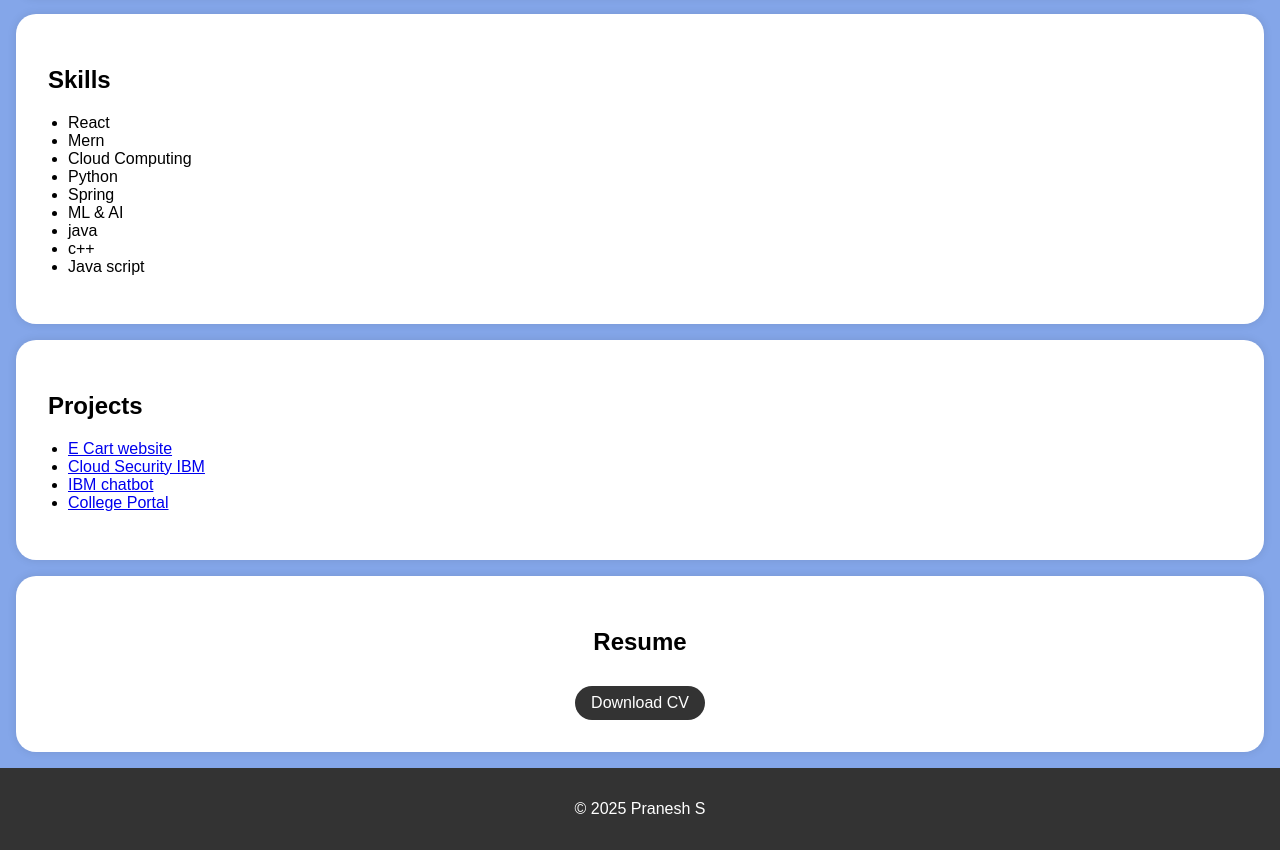
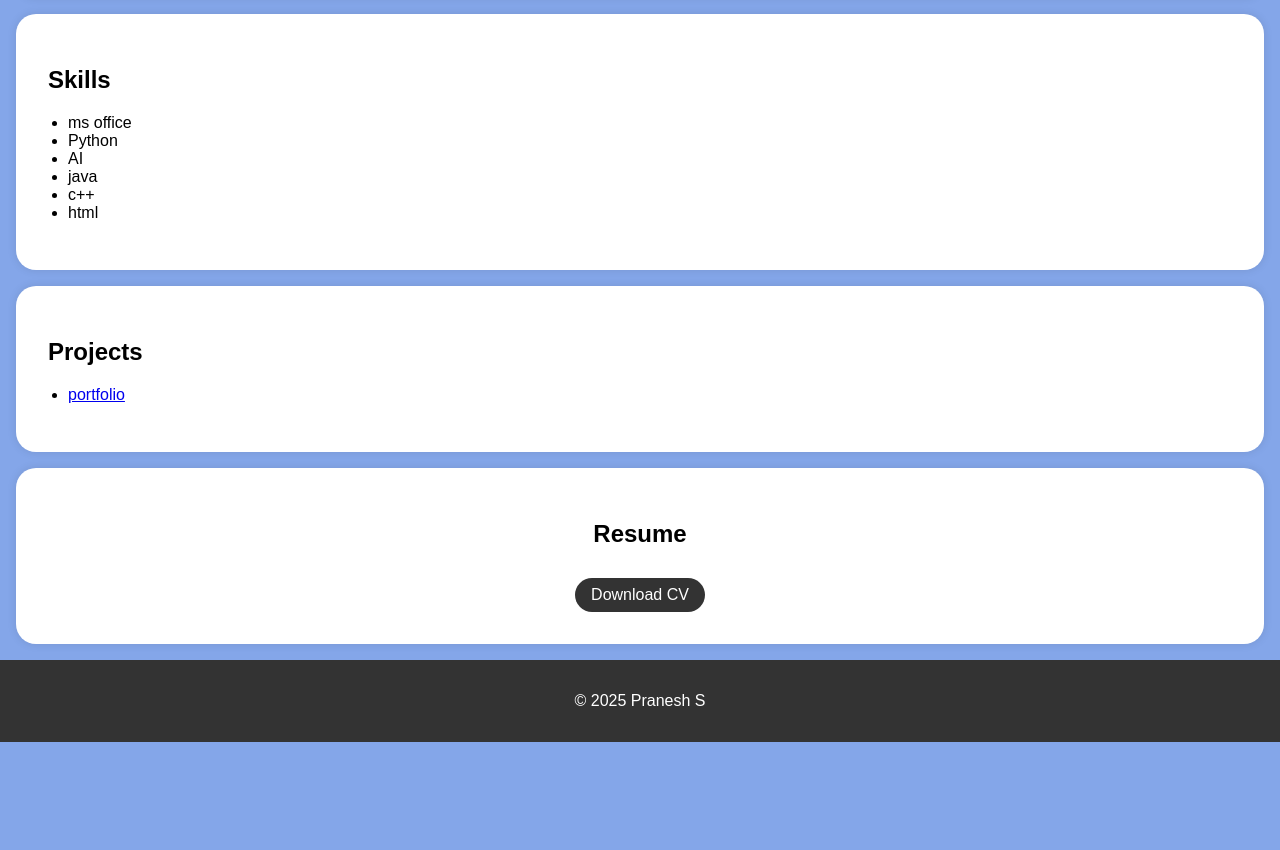
Before and after one commit to Thulasibharath/Thulasi-bharath-, a plain HTML site: page index.html in a window 1280 px wide. Shown: the part 650-1500 px from the top of the page. After the commit the page ends 1392 px from the top, so only its background shows below. Drawn offline with Linux system fonts and the light colour scheme.

Commit message:
Update index.html

```diff
--- a/index.html
+++ b/index.html
@@ -96,7 +96,7 @@
         <div class="header-content">
             <!-- Add your profile picture here -->
             <img src="passport photo.jpg" alt="Your Profile Picture" class="profile-picture">
-            <h1>Pranesh S</h1>
+            <h1>Thulasi bharathS</h1>
             <p>Am Mechanical Engineer</p>
         </div>
     </header>
@@ -138,15 +138,12 @@
         <div class="section-content">
             <h2>Skills</h2>
             <ul>
-                <li>React</li>
-                <li>Mern</li>
-                <li>Cloud Computing</li>
+                <li>ms office</li>
                 <li>Python</li>
-                <li>Spring</li>
-                <li>ML & AI</li>
+                <li>AI</li>
                 <li>java</li>
                 <li>c++</li>
-                <li>Java script</li>
+                <li>html</li>
             </ul>
         </div>
     </section>
@@ -155,10 +152,7 @@
         <div class="section-content">
             <h2>Projects</h2>
             <ul>
-                <li><a href="#">E Cart website</a></li>
-                <li><a href="#">Cloud Security IBM</a></li>
-                <li><a href="#">IBM chatbot</a></li>
-                <li><a href="#">College Portal</a></li>
+                <li><a href="#">portfolio</a></li>
                 <!-- Add more project links here -->
             </ul>
         </div>
```
